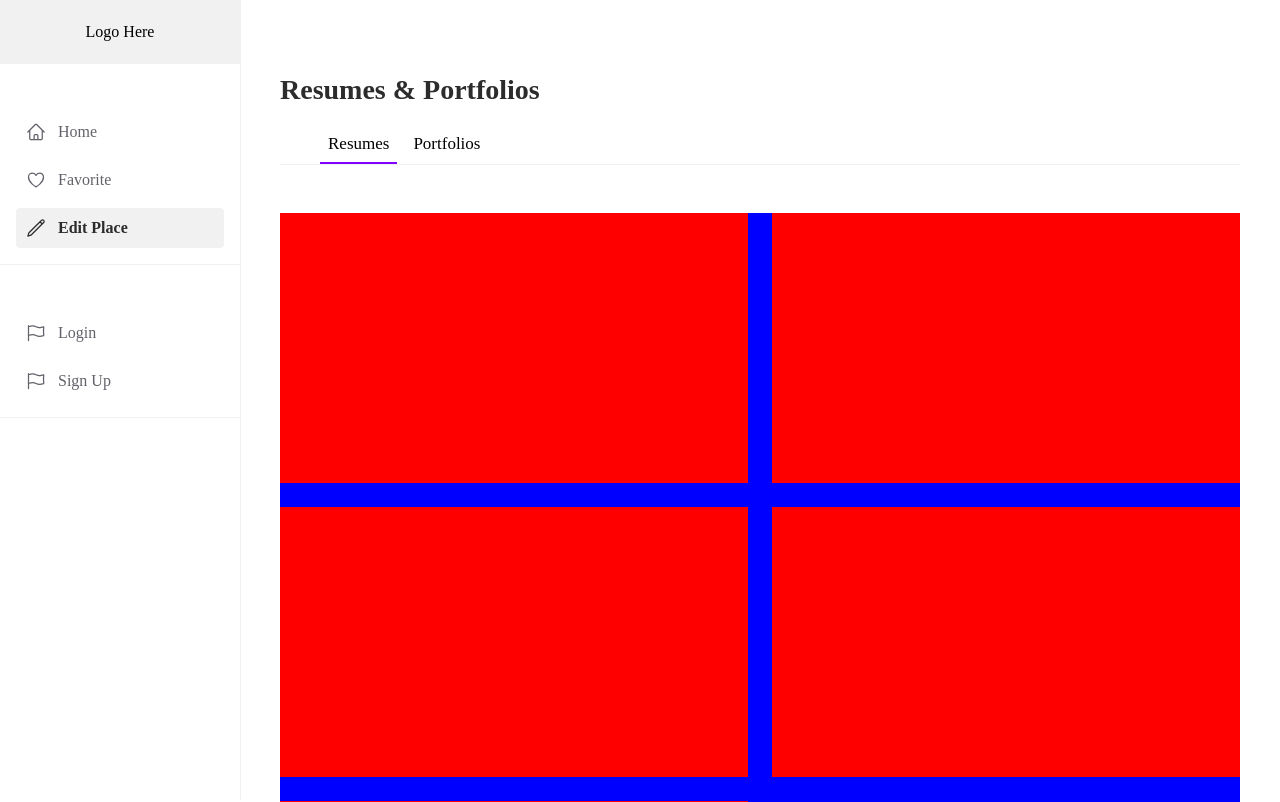
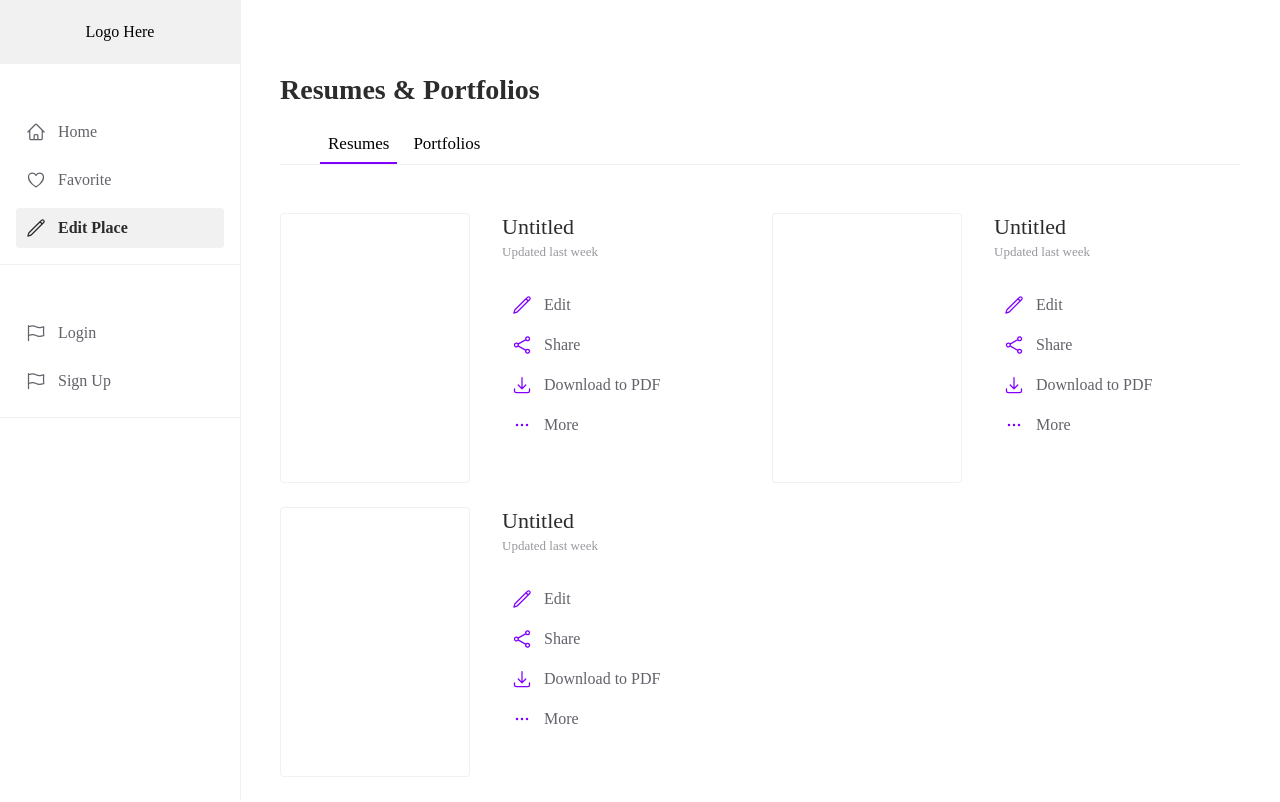
Before and after one commit to Myfolio-a/Frontend, a React (Create React App) app: page /edit in a window 1280 px wide. Shown: the top 802 px of the page. Built offline with nearby package versions, Linux system fonts and the light colour scheme; a web font is replaced by a local one; what emotion-reset would draw is missing.

Commit message:
Add: added resume components

```diff
--- /dev/null
+++ b/src/components/ResumeGridItem.js
@@ -0,0 +1,88 @@
+import styled from "@emotion/styled";
+import * as colors from "../styles/colors";
+import Menu from "./Menu";
+import {
+  HiOutlinePencil,
+  HiOutlineShare,
+  HiArrowDownTray,
+  HiEllipsisHorizontal,
+} from "react-icons/hi2";
+
+export default function ResumeGridItem() {
+  return (
+    <MainFrame>
+      <Preview></Preview>
+      <ControlFrame>
+        <TitleFrame>
+          <Title>Untitled</Title>
+          <SubTitle>Updated last week</SubTitle>
+        </TitleFrame>
+        <MenuFrame>
+          <Menu
+            Text="Edit"
+            Icon={<HiOutlinePencil style={{ color: `${colors.primary500}` }} />}
+          />
+          <Menu
+            Text="Share"
+            Icon={<HiOutlineShare style={{ color: `${colors.primary500}` }} />}
+          />
+          <Menu
+            Text="Download to PDF"
+            Icon={<HiArrowDownTray style={{ color: `${colors.primary500}` }} />}
+          />
+          <Menu
+            Text="More"
+            Icon={
+              <HiEllipsisHorizontal style={{ color: `${colors.primary500}` }} />
+            }
+          />
+        </MenuFrame>
+      </ControlFrame>
+    </MainFrame>
+  );
+}
+
+const MenuFrame = styled.div`
+  display: flex;
+  flex-direction: column;
+  width: 200px;
+`;
+
+const SubTitle = styled.div`
+  color: ${colors.grey400};
+  font-size: 13px;
+  font-weight: 400;
+  line-height: 18px;
+`;
+
+const Title = styled.div`
+  color: ${colors.grey900};
+  font-size: 22px;
+  font-weight: 400;
+  line-height: 28px;
+`;
+
+const TitleFrame = styled.div`
+  display: flex;
+  gap: 2px;
+  flex-direction: column;
+`;
+
+const ControlFrame = styled.div`
+  display: flex;
+  gap: 24px;
+  flex-direction: column;
+`;
+
+const Preview = styled.div`
+  width: 190px;
+  height: 270px;
+  box-shadow: inset 0px 0px 0px 1px ${colors.grey50};
+  border-radius: 4px;
+`;
+
+const MainFrame = styled.div`
+  height: 270px;
+  display: flex;
+  gap: 32px;
+`;
--- a/src/components/Tab.js
+++ b/src/components/Tab.js
@@ -2,6 +2,7 @@ import * as colors from "../styles/colors";
 import styled from "@emotion/styled";
 import { css } from "@emotion/react";
 import { useState } from "react";
+import ResumeGridItem from "./ResumeGridItem";
 
 export default function Tab() {
   const [activeIndex, setActiveIndex] = useState(0);
@@ -16,11 +17,9 @@ export default function Tab() {
       id: 0,
       content: (
         <ResumeGrid>
-          <ResumeItem></ResumeItem>
-          <ResumeItem></ResumeItem>
-          <ResumeItem></ResumeItem>
-          <ResumeItem></ResumeItem>
-          <ResumeItem></ResumeItem>
+          <ResumeGridItem />
+          <ResumeGridItem />
+          <ResumeGridItem />
         </ResumeGrid>
       ),
     },
@@ -50,14 +49,7 @@ export default function Tab() {
   );
 }
 
-const ResumeItem = styled.div`
-  background-color: red;
-  height: 270px;
-`;
-
 const ResumeGrid = styled.div`
-  background-color: blue;
-
   display: grid;
   grid-template-columns: repeat(2, 1fr);
   gap: 24px;
```
